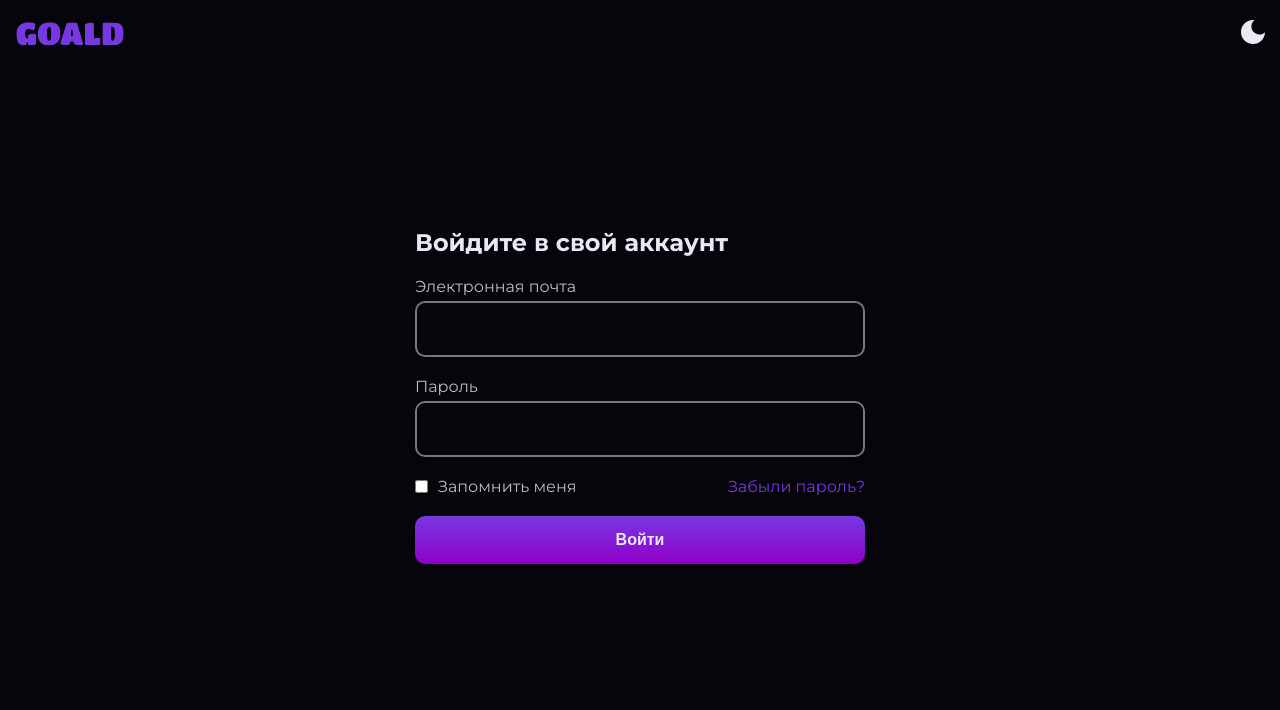
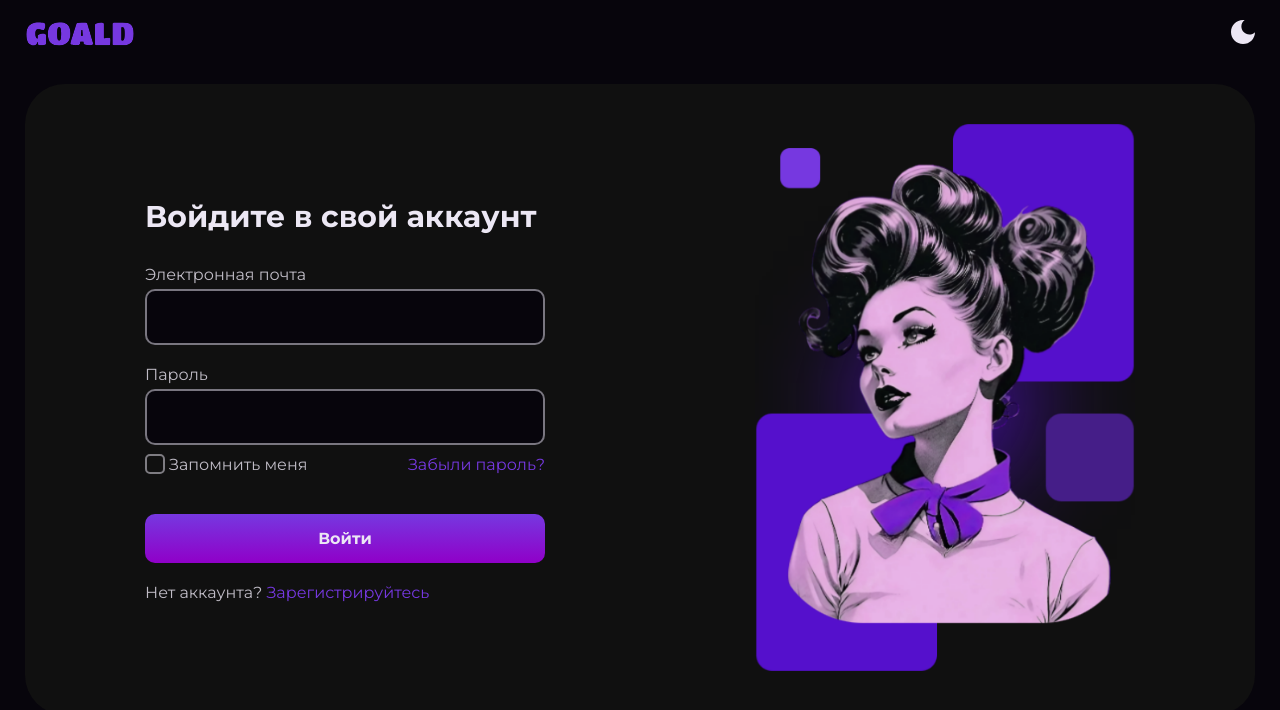
Before and after one commit to dagapp/goald, a React (Create React App) app in the folder goald-frontend/: page / in a window 1280 px wide. Shown: the top 710 px of the page. Built offline with nearby package versions, Linux system fonts and the light colour scheme.

Commit message:
Merging Welcome component of the App with Login component

```diff
--- a/goald-frontend/src/components/Login/index.jsx
+++ b/goald-frontend/src/components/Login/index.jsx
@@ -1,34 +1,35 @@
 import React from 'react'
 
+import Placeholder from '../Forms/Placeholder'
+import Checkbox from '../Forms/Checkbox'
+
+import pinoeerPng from '../../assets/pioneer.png'
 import './login.scss'
 
 export default function Login() {
     return (
         <div className="login__container">
+            <div className="login__card">
+                <form className="login__form">
                     <h2 className="login__title">Войдите в свой аккаунт</h2>
 
-        <div className="login__form">
-            <div className="login__form_field">
-                <span className="field__description">Электронная почта</span>
-                <input type="text" className='field__placeholder' required />
+                    <Placeholder description="Электронная почта" />
+                    <Placeholder description="Пароль" isPassword={true} />
+
+                    <div className="login__support">
+                        <Checkbox description="Запомнить меня" />
+                        <a href='#'><span className="login__support_forgot">Забыли пароль?</span></a>
                     </div>
 
-            <div className="login__form_field">
-                <span className="field__description">Пароль</span>
-                <input type="password" className='field__placeholder' required />
+                    <button className="button_gradient button_rect">Войти</button>
+                    <div className="login__no-account">
+                        <span className="login__no-account_description">Нет аккаунта? </span>
+                        <a href='#'><span className="login__no-account_register">Зарегистрируйтесь</span></a>
                     </div>
-
-            <div className="login__support">
-                <div className="login__support_remember">
-                    <input type="checkbox" className='login__support_checkbox'/>
-                    <span className='field__description'>Запомнить меня</span>
+                </form>
+                <div className="login__image">
+                    <img src={pinoeerPng} alt="loginImage" />
                 </div>
-                <a href='#'>
-                    <span className="login__support_forgot">Забыли пароль?</span>
-                </a>
-            </div>
-
-            <button className="gradient__button rectangle__button">Войти</button>
             </div>
         </div>
     )
--- a/goald-frontend/src/components/Login/login.scss
+++ b/goald-frontend/src/components/Login/login.scss
@@ -3,44 +3,55 @@
         display: flex;
         flex-direction: column;
         justify-content: center;
+        padding-top: 2vh;
+    }
 
-        width: 450px;
+    &__card {
+        display: flex;
+        justify-content: space-between;
+        align-items: center;
+        border-radius: 40px;
+        background-color: var(--dark-color-card);
+        padding: 5vh 15vh;
+    }
+
+    &__form {
+        display: flex;
+        flex-direction: column;
+        min-width: 400px;
         gap: 20px;
-
-        padding-top: 20vh;
-        padding-bottom: 20vh;
     }
 
     &__title {
+        font-size: 30px;
+        padding-bottom: 10px;
     }
 
     &__support {
         display: flex;
         justify-content: space-between;
-
-        &_remember {
-            display: flex;
-            gap: 10px;
-        }
-
-        // &_checkbox {
-        //     background-color: var(--accent-color);
-        // }
+        margin-top: -10px;
+        margin-bottom: 20px;
 
         &_forgot {
             color: var(--accent-color);
         }
     }
 
-    &__form {
-        display: flex;
-        flex-direction: column;
-        gap: 20px;
+    &__no-account {
+        &_description {
+            color: var(--subtext-color)
+        }
 
-        &_field {
-            display: flex;
-            flex-direction: column;
-            gap: 5px;
+        &_register {
+            color: var(--accent-color);
+        }
+    }
+
+    &__image {
+        img {
+            aspect-ratio: auto;
+            width: 380px;
         }
     }
 }
--- a/goald-frontend/src/components/Welcome/index.jsx
+++ /dev/null
@@ -1,24 +0,0 @@
-import React from 'react'
-
-import './welcome.scss'
-
-import pinoeerPng from '../../assets/pioneer.png'
-
-export default function Login() {
-  return (
-    <div className="welcome__container">
-        <div className="welcome__content_text">
-            <h1 className="welcome__title">
-                Онлайн-сервис для сбора финансовых средств
-            </h1>
-            <span className="welcome__description">
-                Платформа предоставляет возможность организовывать кампании по сбору средств на различные нужды и проекты
-            </span>
-            <button className="welcome__button gradient__button round__button">Создать проект</button>
-        </div>
-
-        <img src={pinoeerPng} alt="pretty_girl" />
-
-    </div>
-  )
-}
--- a/goald-frontend/src/components/Welcome/welcome.scss
+++ /dev/null
@@ -1,36 +0,0 @@
-.welcome {
-    &__container {
-        display: flex;
-        justify-content: space-between;
-        align-items: center;
-
-        padding-top: 20px;
-        padding-bottom: 20px;
-    }
-
-    &__content_text {
-        display: flex;
-        flex-direction: column;
-        justify-content: center;
-        gap: 20px;
-        font-weight: 700;
-    }
-
-    &__title {
-        font-size: 46px;
-        line-height: 1.2;
-    }
-
-    &__description {
-        line-height: 1.25;
-        max-width: 550px;
-        color: var(--subtext-color);
-    }
-
-    &__button {
-        display: flex;
-        justify-content: center;
-        align-items: center;
-        max-width: 220px;
-    }
-}
--- a/goald-frontend/src/index.scss
+++ b/goald-frontend/src/index.scss
@@ -33,6 +33,17 @@ button::-moz-focus-inner {
     padding: 0;
 }
 
+button {
+    color: var(--light-color);
+    font-family: "Montserrat", sans-serif;
+    font-size: 16px;
+    font-weight: 700;
+}
+
+img {
+    pointer-events: none;
+}
+
 // General style settings
 :root {
     --primary-color: #5510cc;
@@ -43,6 +54,8 @@ button::-moz-focus-inner {
     --light-color: #ECE7F4;
     --dark-color: #07050C;
 
+    --dark-color-card: #101010;
+
     --subtext-color: #ece7f4cc;
     --form-grey-color: #ece7f480;
 
@@ -51,7 +64,7 @@ button::-moz-focus-inner {
 }
 
 [class*=__container] {
-    max-width: 1300px;
+    max-width: 1230px;
     margin: 0px auto;
     padding-left: 15px;
     padding-right: 15px;
@@ -65,40 +78,22 @@ body {
     color: var(--light-color);
 }
 
-// Forms
-.field {
-    &__description {
-        color: var(--subtext-color);
+// Custom Buttons
+.button {
+    &_gradient {
+        background: linear-gradient(var(--accent-color), var(--gradient-color));
+        color: var(--light-color);
+
+        font-size: 16px;
+        font-weight: 700;
+        padding: 15px 40px;
     }
 
-    &__placeholder {
-        font-size: 16px;
-        color: var(--subtext-color);
-        background: var(--dark-color);
-        border: 2px solid var(--form-grey-color);
-        min-height: 32px;
+    &_round {
+        border-radius: 25px;
+    }
+
+    &_rect {
         border-radius: 10px;
-        padding: 10px 10px;
     }
 }
-
-// Custom Buttons
-.gradient__button {
-    background: linear-gradient(var(--accent-color), var(--gradient-color));
-    color: var(--light-color);
-    padding: 15px 40px 15px 40px;
-    font-size: 16px;
-    font-weight: 700;
-}
-
-.round__button {
-    border-radius: 25px;
-}
-
-.rectangle__button {
-    border-radius: 10px;
-}
-
-// CheckBox
-
-// Will be updated
```
Lines whose indentation alone changed are shown as unchanged.
